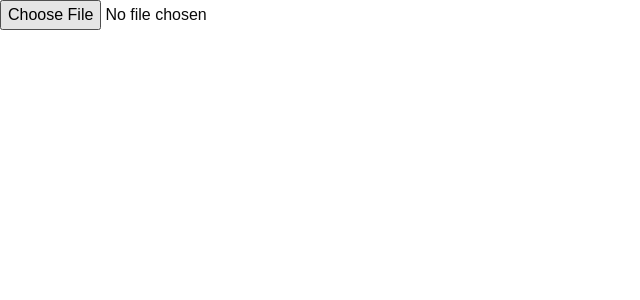
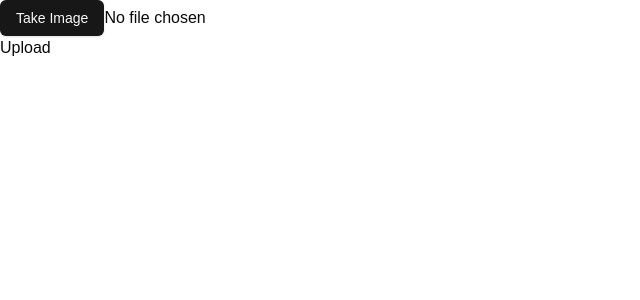
Before and after one commit to AgrawalVi/shelfwise, a Next.js app in the folder nextjs/: page /upload in a window 1280 px wide. Shown: the top 300 px of the page, without its empty margins (0-640 px from the left). Built offline with nearby package versions, Linux system fonts and the light colour scheme.

Commit message:
created upload button

```diff
--- a/nextjs/src/app/upload/page.tsx
+++ b/nextjs/src/app/upload/page.tsx
@@ -1,5 +1,7 @@
+import UploadButton from "@/components/general/upload-button";
+
 export default function Page() {
   return (
-    <input type="file" accept="image/*" />
+    <UploadButton />
   )
 }
--- /dev/null
+++ b/nextjs/src/components/general/upload-button.tsx
@@ -0,0 +1,71 @@
+"use client"
+
+import { GroceryItem } from "@/types"
+import { Button } from "../ui/button"
+import { useRef, useState } from "react"
+
+export const UploadButton = () => {
+  const fileInputRef = useRef<HTMLInputElement | null>(null)
+  const [file, setFile] = useState<File | null>(null)
+  const [fileName, setFileName] = useState<string | null>(null)
+
+  const handleButtonClick = () => {
+    fileInputRef.current?.click() // Open file input when button is clicked
+  }
+
+  const handleFileChange = (event: React.ChangeEvent<HTMLInputElement>) => {
+    const file = event.target.files?.[0]
+    if (file) {
+      setFileName(file.name)
+      setFile(file)
+    }
+  }
+
+  const handleSubmit = async (event: React.FormEvent) => {
+    event.preventDefault()
+
+    if (!file) {
+      alert("Please select a file first.")
+      return
+    }
+
+    // Create FormData object and append the file
+    const formData = new FormData()
+    formData.append("file", file)
+
+    try {
+      const response = await fetch("/api/upload", {
+        method: "POST",
+        body: formData,
+      })
+
+      if (!response.ok) {
+        throw new Error("Error uploading file")
+      }
+
+      const data = await response.json()
+      console.log("File uploaded successfully:", data)
+    } catch (error) {
+      console.error("Error:", error)
+    }
+  }
+
+  return (
+    <div>
+      <Button onClick={handleButtonClick}>Take Image</Button>
+      <span>{fileName || "No file chosen"}</span>
+
+      <form onSubmit={handleSubmit}>
+        <input
+          type="file"
+          ref={fileInputRef}
+          style={{ display: "none" }} // Hide the file input
+          onChange={handleFileChange}
+        />
+        <button type="submit">Upload</button>
+      </form>
+    </div>
+  )
+}
+
+export default UploadButton
```
